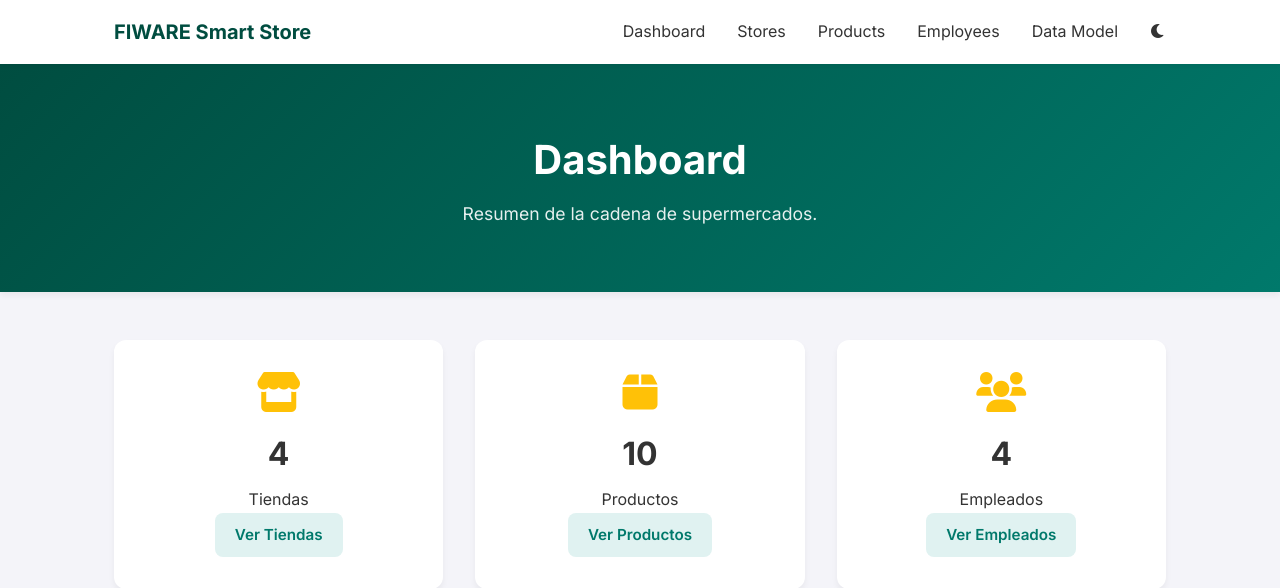
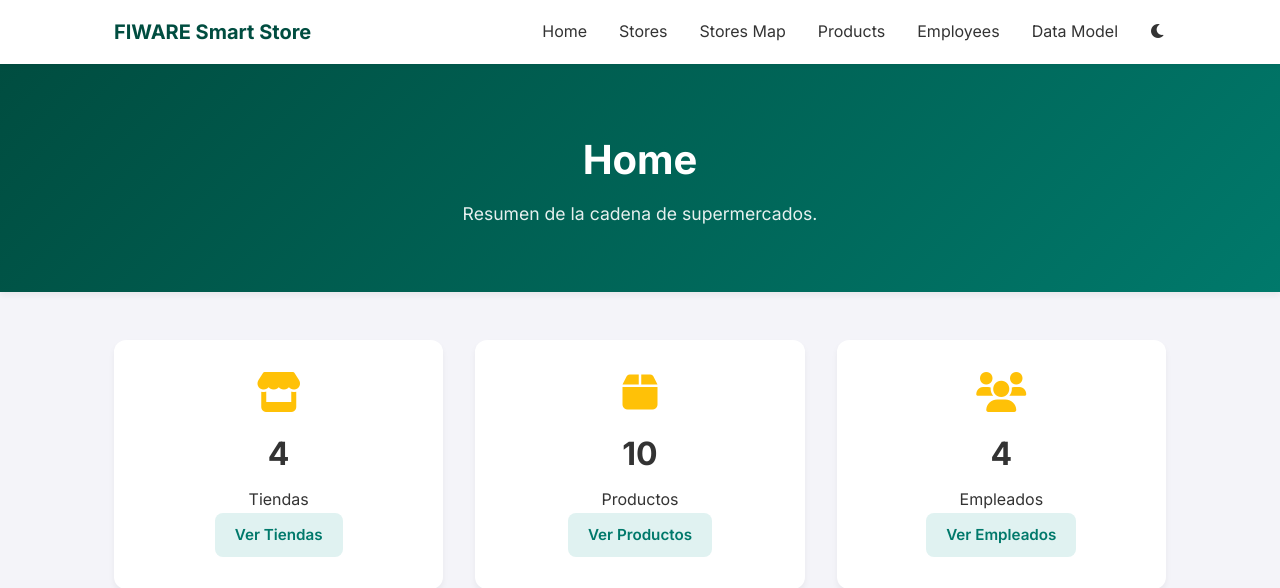
Before and after one commit to Enrichpg/P2-XDEI, a Flask app: page /dashboard in a window 1280 px wide. Shown: the top 588 px of the page. Run offline with Flask 3, Linux system fonts and the light colour scheme; data comes from the database, SQL or seed files in the repository; some libraries are stand-ins or nearby versions.

Commit message:
fix(issue-4): Rename Dashboard to Home, add Map, update UML
- Renamed 'Dashboard' to 'Home' in navigation bar and page headers
- Added 'Stores Map' link to navigation bar pointing to /stores/map
- Added /stores/map endpoint to serve the mapping view
- Fixed Employee UML entity: removed 'role' visually and clarified 'skills' type and values
- Added active link highlighting logic in navigation menu

```diff
--- a/app.py
+++ b/app.py
@@ -279,6 +279,11 @@ def list_stores():
                 "location": store.location, "image": store.image}, 201
     stores = Store.query.all()
     return render_template('stores.html', stores=stores)
+
+@app.route('/stores/map')
+def stores_map():
+    stores = Store.query.all()
+    return render_template('stores_map.html', stores=stores)
 
 @app.route('/stores/<int:id>', methods=['GET', 'DELETE'])
 def store_detail(id):
--- a/templates/base.html
+++ b/templates/base.html
@@ -29,11 +29,12 @@
             <a href="{{ url_for('dashboard') }}" class="logo">{{ _('FIWARE Smart Store')
                 }}</a>
             <ul class="nav-links">
-                <li><a href="{{ url_for('dashboard') }}">{{ _('Dashboard') }}</a></li>
-                <li><a href="{{ url_for('list_stores') }}">{{ _('Stores') }}</a></li>
-                <li><a href="{{ url_for('list_products') }}">{{ _('Products') }}</a></li>
-                <li><a href="{{ url_for('list_employees') }}">{{ _('Employees') }}</a></li>
-                <li><a href="{{ url_for('architecture') }}">{{ _('Data Model') }}</a></li>
+                <li><a href="{{ url_for('dashboard') }}" class="{{ 'active' if request.endpoint == 'dashboard' else '' }}">{{ _('Home') }}</a></li>
+                <li><a href="{{ url_for('list_stores') }}" class="{{ 'active' if request.endpoint == 'list_stores' else '' }}">{{ _('Stores') }}</a></li>
+                <li><a href="{{ url_for('stores_map') }}" class="{{ 'active' if request.endpoint == 'stores_map' else '' }}">{{ _('Stores Map') }}</a></li>
+                <li><a href="{{ url_for('list_products') }}" class="{{ 'active' if request.endpoint == 'list_products' else '' }}">{{ _('Products') }}</a></li>
+                <li><a href="{{ url_for('list_employees') }}" class="{{ 'active' if request.endpoint == 'list_employees' else '' }}">{{ _('Employees') }}</a></li>
+                <li><a href="{{ url_for('architecture') }}" class="{{ 'active' if request.endpoint == 'architecture' else '' }}">{{ _('Data Model') }}</a></li>
                 <li><a href="#" onclick="toggleTheme(); return false;" title="Toggle Theme"><i id="theme-icon"
                             class="fa-solid fa-moon"></i></a></li>
             </ul>
--- a/templates/dashboard.html
+++ b/templates/dashboard.html
@@ -1,8 +1,8 @@
 {% extends "base.html" %}
 
-{% block title %}{{ _('Dashboard - FIWARE Smart Store') }}{% endblock %}
+{% block title %}{{ _('Home - FIWARE Smart Store') }}{% endblock %}
 
-{% block header_title %}{{ _('Dashboard') }}{% endblock %}
+{% block header_title %}{{ _('Home') }}{% endblock %}
 {% block header_subtitle %}{{ _('Resumen de la cadena de supermercados.') }}{% endblock %}
 
 {% block content %}
```
Also changed, not shown: templates/architecture.html (+3 -4 lines).
